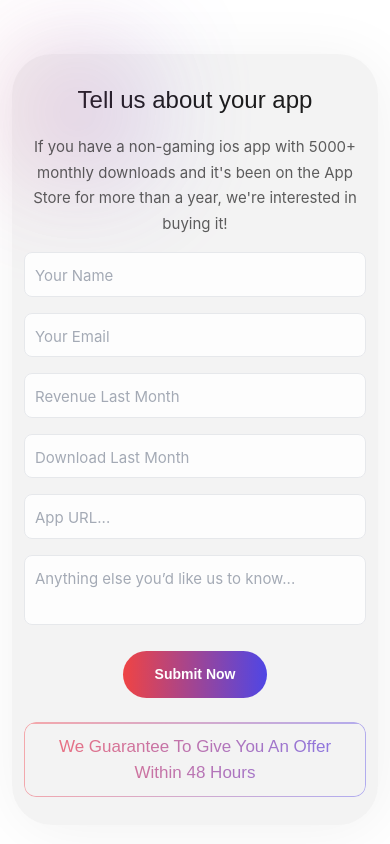
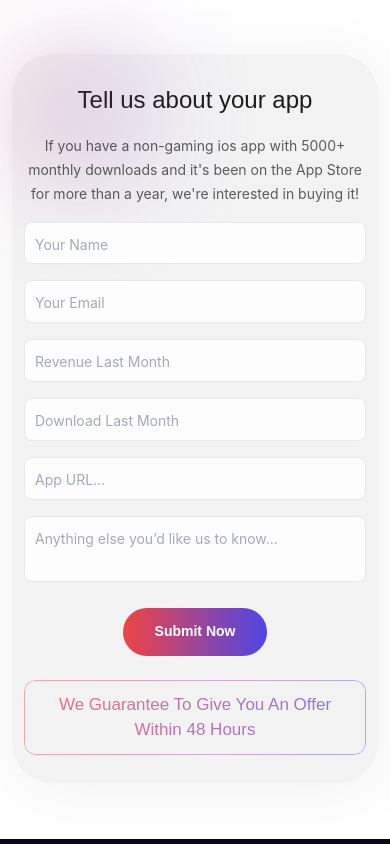
Before and after one commit to Dh-Pardeep/Sell-Your-App-Two, a React (Vite) app: page / in a window 390 px wide. Shown: the part 940-1784 px from the top of the page. Built offline with nearby package versions, Linux system fonts and the light colour scheme.

Commit message:
section padding adjest

```diff
--- a/src/components/homepage/AboutYou.jsx
+++ b/src/components/homepage/AboutYou.jsx
@@ -2,24 +2,24 @@ import React from 'react'
 
 const AboutYou = () => {
     return (
-        <div className='my-14 md:my-20  lg:mb-0 lg:py-[104px]' data-aos="zoom-in" data-aos-duration="700" data-aos-delay="500" data-aos-easing="linear">
+        <div className='my-14 md:my-20  lg:my-0 lg:py-[104px]' data-aos="zoom-in" data-aos-duration="700" data-aos-delay="500" data-aos-easing="linear">
             <div className='container mx-auto flex justify-center xl:w-[1140px] 2xl:w-[1320px] px-3 sm:px-5 xl:px-0'>
                 <div className='relative about_bg sm:p-10 px-3 py-7 w-[922px] rounded-[40px]'>
                     <div className='absolute top-2 left-4 sm:w-[193px] w-[100px] sm:h-[195px] h-[100px] rounded-[137px] opacity-50 about_ellipse blur-[63px]'></div>
                     <div className='absolute bottom-2 right-4 sm:w-[193px] sm:h-[195px] rounded-[137px] opacity-50 about_ellipse blur-[63px]'></div>
                     <h2 className="text-dark text-center text-[24px] md:text-[28px] lg:text-[30px] xl:text-lg font-medium mb-4 font-Manrope ">Tell us about your app</h2>
-                    <p className='leading-[170%] text-center text-[15px] lg:text-sm font-normal text-dark opacity-70 sm:mb-[44px] mb-4 font-Inter max-w-[890px]'> If you have a non-gaming ios app with 5000+ monthly downloads and it's been on the App Store for more than a year, we're interested in buying it!</p>
+                    <p className='leading-[170%] text-center text-xsm md:text-sm font-normal text-dark opacity-70 sm:mb-[44px] mb-4 font-Inter max-w-[890px]'> If you have a non-gaming ios app with 5000+ monthly downloads and it's been on the App Store for more than a year, we're interested in buying it!</p>
                     <div className='sm:px-[23px]'>
                         <div className='flex flex-col sm:flex-row sm:gap-6 gap-4 sm:mb-6 mb-4'>
-                            <input className='outline-none leading-[170%] px-2 w-full text-[15px] lg:text-sm font-normal opacity-90 text-black-light font-Inter bg-white  ps-[10px] pt-[10px] pb-[7px] rounded-lg border border-[rgba(28_28_28_0.08)]' type="text" placeholder='Your Name' />
-                            <input required className='outline-none leading-[170%] px-2 w-full text-[15px] lg:text-sm font-normal opacity-90 text-black-light font-Inter bg-white  ps-[10px] pt-[10px] pb-[7px] rounded-lg border border-[rgba(28_28_28_0.08)]' type="text" placeholder='Your Email' />
+                            <input className='outline-none leading-[170%] px-2 w-full text-xsm md:text-sm font-normal opacity-90 text-black-light font-Inter bg-white  ps-[10px] pt-[10px] pb-[7px] rounded-lg border border-[rgba(28_28_28_0.08)]' type="text" placeholder='Your Name' />
+                            <input required className='outline-none leading-[170%] px-2 w-full text-xsm md:text-sm font-normal opacity-90 text-black-light font-Inter bg-white  ps-[10px] pt-[10px] pb-[7px] rounded-lg border border-[rgba(28_28_28_0.08)]' type="text" placeholder='Your Email' />
                         </div>
                         <div className='flex sm:gap-6 gap-4 sm:mb-6 mb-4 flex-col sm:flex-row'>
-                            <input required className='outline-none leading-[170%] px-2 w-full text-[15px] lg:text-sm font-normal opacity-90 text-black-light font-Inter bg-white ps-[10px] pt-[10px] pb-[7px] rounded-lg border border-[rgba(28_28_28_0.08)]' type="text" placeholder='Revenue Last Month' />
-                            <input className='outline-none leading-[170%] px-2 w-full text-[15px] lg:text-sm font-normal opacity-90 text-black-light font-Inter bg-white ps-[10px] pt-[10px] pb-[7px] rounded-lg border border-[rgba(28_28_28_0.08)]' type="text" placeholder='Download Last Month' />
+                            <input required className='outline-none leading-[170%] px-2 w-full text-xsm md:text-sm font-normal opacity-90 text-black-light font-Inter bg-white ps-[10px] pt-[10px] pb-[7px] rounded-lg border border-[rgba(28_28_28_0.08)]' type="text" placeholder='Revenue Last Month' />
+                            <input className='outline-none leading-[170%] px-2 w-full text-xsm md:text-sm font-normal opacity-90 text-black-light font-Inter bg-white ps-[10px] pt-[10px] pb-[7px] rounded-lg border border-[rgba(28_28_28_0.08)]' type="text" placeholder='Download Last Month' />
                         </div>
-                        <input required className='outline-none leading-[170%] px-2 w-full sm:mb-6 mb-4 text-[15px] lg:text-sm font-normal opacity-90 text-black-light font-Inter bg-white ps-[10px] pt-[10px] pb-[7px] rounded-lg border border-[rgba(28_28_28_0.08)]' type="text" placeholder='App URL...' />
-                        <textarea className='resize-none outline-none leading-[170%] px-2 w-full height-[74px] text-[15px] lg:text-sm font-normal opacity-90 text-black-light font-Inter bg-white ps-[10px] pt-[10px] pb-[7px] rounded-lg border border-[rgba(28_28_28_0.08)]' type="text" placeholder='Anything else you’d like us to know...' />
+                        <input required className='outline-none leading-[170%] px-2 w-full sm:mb-6 mb-4 text-xsm md:text-sm font-normal opacity-90 text-black-light font-Inter bg-white ps-[10px] pt-[10px] pb-[7px] rounded-lg border border-[rgba(28_28_28_0.08)]' type="text" placeholder='App URL...' />
+                        <textarea className='resize-none outline-none leading-[170%] px-2 w-full height-[74px] text-xsm md:text-sm font-normal opacity-90 text-black-light font-Inter bg-white ps-[10px] pt-[10px] pb-[7px] rounded-lg border border-[rgba(28_28_28_0.08)]' type="text" placeholder='Anything else you’d like us to know...' />
                     </div>
                     <div className='flex justify-center py-5 sm:py-8 md:py-11'><button className='mb-1 text-white text-xsm md:text-sm font-bold font-Manrope leading-[170%] inline-block px-8 md:px-10 py-3 md:py-4 bg-gradient-to-r from-red-500 to-indigo-600 hover:to-red-500 hover:from-indigo-600 rounded-[38px] transition-all ease-linear duration-300 opacity-100'>Submit Now</button></div>
                     <div className='flex justify-center sm:pb-0  about_you_gradient max-w-[556px] mx-auto'><p className='font-Manrope text-center about_text opacity-70    capitalize text-[17px] md:text-[18px] xl:text-xmd sm:px-10 px-3 sm:py-5 py-3 rounded-xl inline-block'>We guarantee to give you an offer within 48 hours</p></div>
--- a/src/components/homepage/Explore.jsx
+++ b/src/components/homepage/Explore.jsx
@@ -11,7 +11,7 @@ import shadow3 from "../../assets/img/webp/card-shadow-3.webp";
 import shadow4 from "../../assets/img/webp/card-shadow-4.webp";
 const Explore = () => {
   return (
-    <div className="bg-Hero-bg py-14 md:py-20 lg:pb-14 mt-[-2px]">
+    <div className="bg-Hero-bg pb-14 md:pb-20 lg:pb-14 pt-12 sm:pt-16 lg:pt-[75px]" >
       <div className="container xl:w-[1140px] 2xl:w-[1320px] mx-auto px-3 sm:px-5 xl:px-0 ">
         <div className="flex justify-center">
           <h3 className="text-white text-lg font-medium font-Manrope">
--- a/src/components/homepage/WhyUs.jsx
+++ b/src/components/homepage/WhyUs.jsx
@@ -8,7 +8,7 @@ import vibes from "../../assets/img/webp/vibes.webp";
 const WhyUs = () => {
   return (
     <div className="bg-Hero-bg">
-      <div className="container xl:w-[1140px] 2xl:w-[1320px] mx-auto px-3 sm:px-5 xl:px-0 lg:pt-28 py-14 md:pt-20 ">
+      <div className="container xl:w-[1140px] 2xl:w-[1320px] mx-auto px-3 sm:px-5 xl:px-0 lg:pt-28 pt-14 md:pt-20 pb-12 sm:pb-16 lg:pb-[75px]">
         <div className="flex justify-center">
           <h3 className="text-white font-Manrope font-medium text-lg">
             Why Us?
@@ -81,7 +81,7 @@ const WhyUs = () => {
             </div>
           </div>
         </div>
-        <div className="flex justify-center mt-12 lg:mt-20  lg:pb-[75px]">
+        <div className="flex justify-center mt-16 lg:mt-20">
           <div className="px-10 cursor-pointer rounded-[38px] py-4 inline-block bg-gradient-to-r from-red-500 to-indigo-600 hover:from-indigo-800 hover:to-red-700 delay-1000">
             <button className="text-white font-Manrope font-bold text-sm ">
               SellYourApp
```
